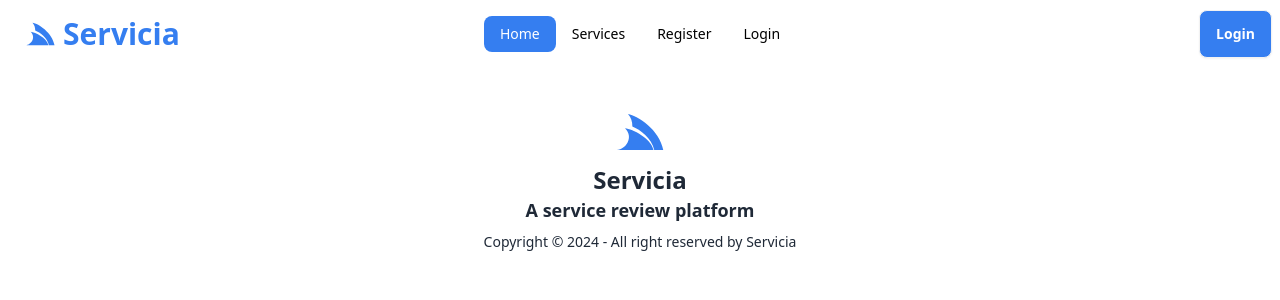
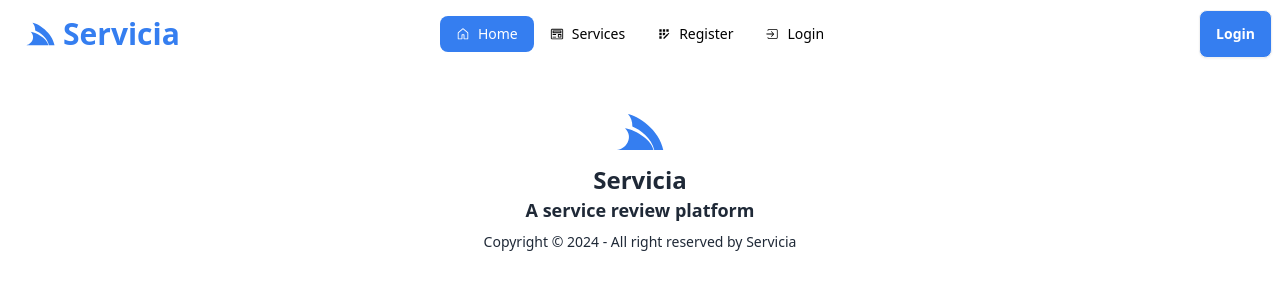
Before and after one commit to jahidul2004/servicia-client, a React (Vite) app: page / in a window 1280 px wide. Shown: the top 300 px of the page. Built offline with nearby package versions, Linux system fonts and the light colour scheme.

Commit message:
Navbar updated.

```diff
--- a/src/common/NavBar.jsx
+++ b/src/common/NavBar.jsx
@@ -1,4 +1,8 @@
 import { FaServicestack } from "react-icons/fa";
+import { GoHome } from "react-icons/go";
+import { IoIosLogIn } from "react-icons/io";
+import { MdAppRegistration } from "react-icons/md";
+import { VscPreview } from "react-icons/vsc";
 import { NavLink } from "react-router-dom";
 
 const NavBar = () => {
@@ -13,6 +17,7 @@ const NavBar = () => {
                             : "bg-transparent text-black"
                     }
                 >
+                    <GoHome />
                     Home
                 </NavLink>
             </li>
@@ -25,6 +30,7 @@ const NavBar = () => {
                             : "bg-transparent text-black"
                     }
                 >
+                    <VscPreview />
                     Services
                 </NavLink>
             </li>
@@ -37,6 +43,7 @@ const NavBar = () => {
                             : "bg-transparent text-black"
                     }
                 >
+                    <MdAppRegistration />
                     Register
                 </NavLink>
             </li>
@@ -49,6 +56,7 @@ const NavBar = () => {
                             : "bg-transparent text-black"
                     }
                 >
+                    <IoIosLogIn />
                     Login
                 </NavLink>
             </li>
```
